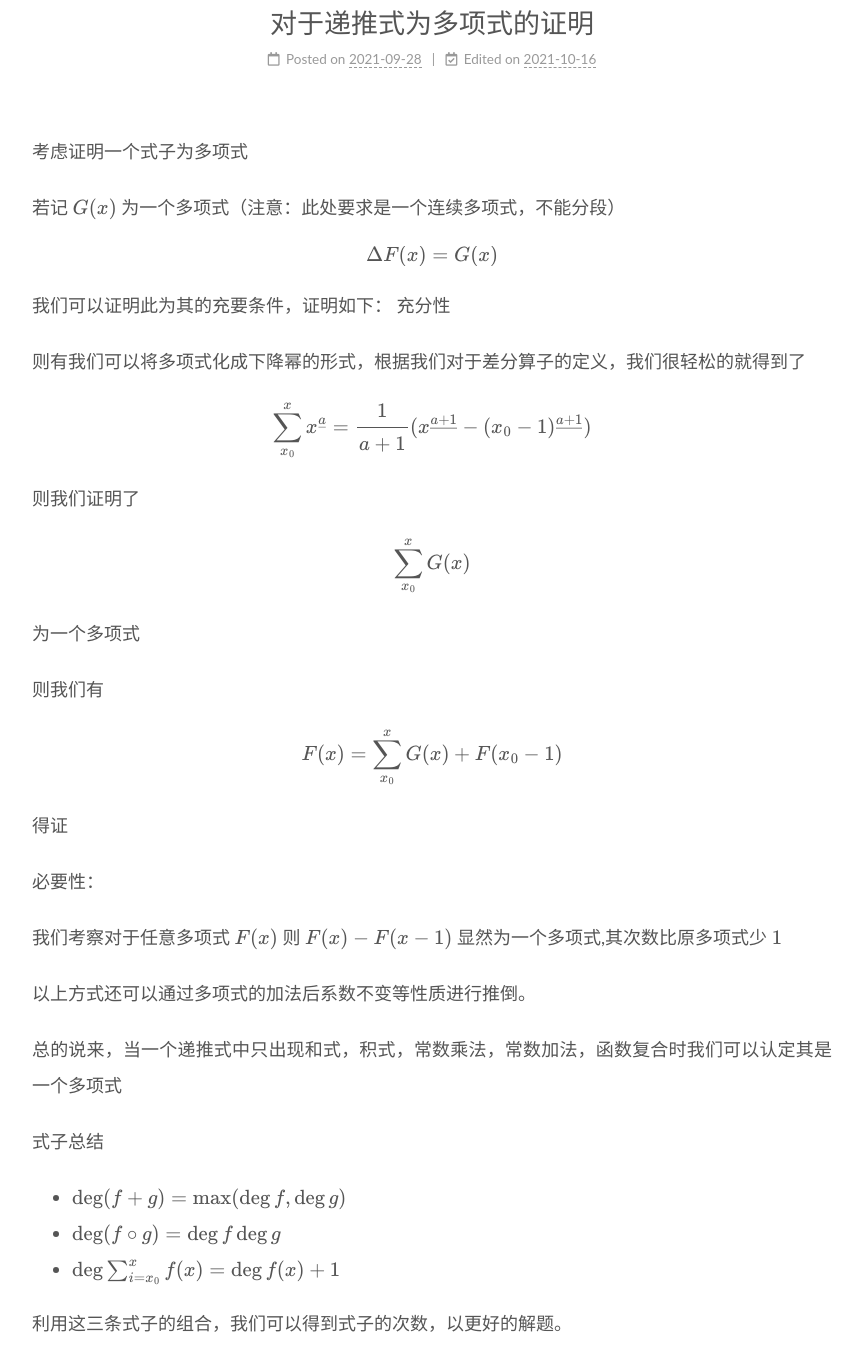
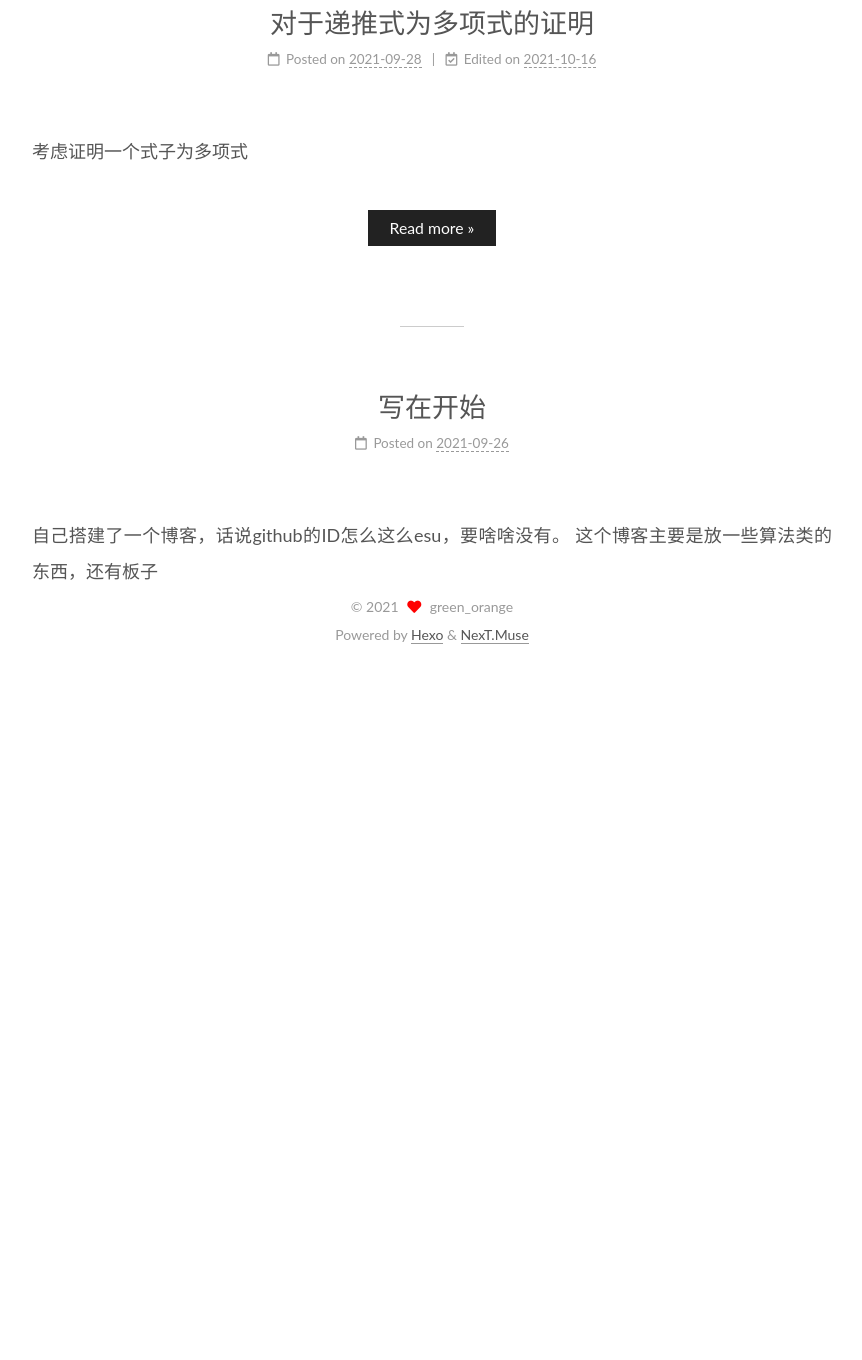
Before and after one commit to ColorfulOrangeCN/ColorfulOrangeCN.github.io, a plain HTML site: page index.html in a window 1280 px wide. Shown: the part 1140-2500 px from the top of the page, without its empty margins (208-1070 px from the left). After the commit the page ends 1809 px from the top, so only its background shows below. Drawn offline with nearby package versions, Linux system fonts and the light colour scheme.

Commit message:
Site updated: 2021-10-16 22:01:57

```diff
--- a/index.html
+++ b/index.html
@@ -349,7 +349,7 @@
                   <i class="far fa-calendar-check"></i>
                 </span>
                 <span class="post-meta-item-text">Edited on</span>
-                <time title="Modified: 2021-10-16 21:59:41" itemprop="dateModified" datetime="2021-10-16T21:59:41+08:00">2021-10-16</time>
+                <time title="Modified: 2021-10-16 22:00:40" itemprop="dateModified" datetime="2021-10-16T22:00:40+08:00">2021-10-16</time>
               </span>
 
 
@@ -363,31 +363,14 @@
     <div class="post-body" itemprop="articleBody">
 
 
-          <span id="more"></span>
-<p>考虑证明一个式子为多项式</p>
-<p>若记 <span class="math inline">\(G(x)\)</span> 为一个多项式（注意：此处要求是一个连续多项式，不能分段） <span class="math display">\[
-\Delta F(x)=G(x)
-\]</span></p>
-<p>我们可以证明此为其的充要条件，证明如下： 充分性</p>
-<p>则有我们可以将多项式化成下降幂的形式，根据我们对于差分算子的定义，我们很轻松的就得到了 <span class="math display">\[
-\sum_{x_0}^x x^{\underline{a}} = \cfrac{1}{a+1}(x^{\underline{a+1}} - (x_0-1)^{\underline{a+1}})
-\]</span> 则我们证明了 <span class="math display">\[
-\sum_{x_0}^xG(x)
-\]</span> 为一个多项式</p>
-<p>则我们有 <span class="math display">\[
-F(x) = \sum_{x_0}^xG(x) + F(x_0-1)
-\]</span> 得证</p>
-<p>必要性：</p>
-<p>我们考察对于任意多项式 <span class="math inline">\(F(x)\)</span> 则 <span class="math inline">\(F(x) - F(x-1)\)</span> 显然为一个多项式,其次数比原多项式少 <span class="math inline">\(1\)</span></p>
-<p>以上方式还可以通过多项式的加法后系数不变等性质进行推倒。</p>
-<p>总的说来，当一个递推式中只出现和式，积式，常数乘法，常数加法，函数复合时我们可以认定其是一个多项式</p>
-<p>式子总结</p>
-<ul>
-<li><span class="math inline">\(\deg (f + g)=\max(\deg f, \deg g)\)</span></li>
-<li><span class="math inline">\(\deg (f \circ g)= \deg f \deg g\)</span></li>
-<li><span class="math inline">\(\deg \sum_{i=x_0}^x f(x)=\deg f(x) + 1\)</span></li>
-</ul>
-<p>利用这三条式子的组合，我们可以得到式子的次数，以更好的解题。</p>
+          <p>考虑证明一个式子为多项式</p>
+          <!--noindex-->
+            <div class="post-button">
+              <a class="btn" href="/proofpoly/#more" rel="contents">
+                Read more &raquo;
+              </a>
+            </div>
+          <!--/noindex-->
 
 
     </div>
--- a/search.xml
+++ b/search.xml
@@ -3,8 +3,8 @@
   <entry>
     <title>对于递推式为多项式的证明</title>
     <url>/proofpoly/</url>
-    <content><![CDATA[<span id="more"></span>
-<p>考虑证明一个式子为多项式</p>
+    <content><![CDATA[<p>考虑证明一个式子为多项式</p>
+<span id="more"></span>
 <p>若记 <span class="math inline">\(G(x)\)</span> 为一个多项式（注意：此处要求是一个连续多项式，不能分段） <span class="math display">\[
 \Delta F(x)=G(x)
 \]</span></p>
```
Also changed, not shown: proofpoly/index.html (+6 -6 lines).
